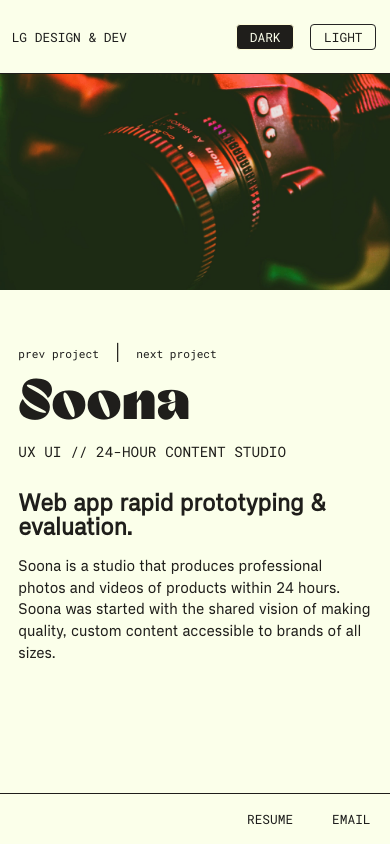
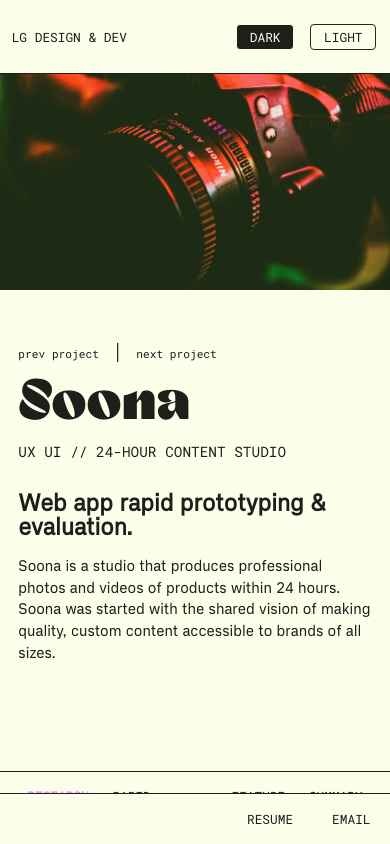
Before and after one commit to lo-designs/Portfolio, a React (Create React App) app: page /soona in a window 390 px wide. Built offline with nearby package versions, Linux system fonts and the light colour scheme.

Commit message:
mobile fix

```diff
--- a/src/Components/PortfolioPages/PortfolioStyles/PortfolioPages.scss
+++ b/src/Components/PortfolioPages/PortfolioStyles/PortfolioPages.scss
@@ -10,10 +10,10 @@
   @media (max-width: 900px) {
     flex-direction: column;
     padding: 5% 3%;
-    // min-height: 100vh;
-    // height: auto;
     width: 100vw;
     overflow: visible;
+    height: auto !important;
+    min-height: auto !important;
   }
 }
 
```
